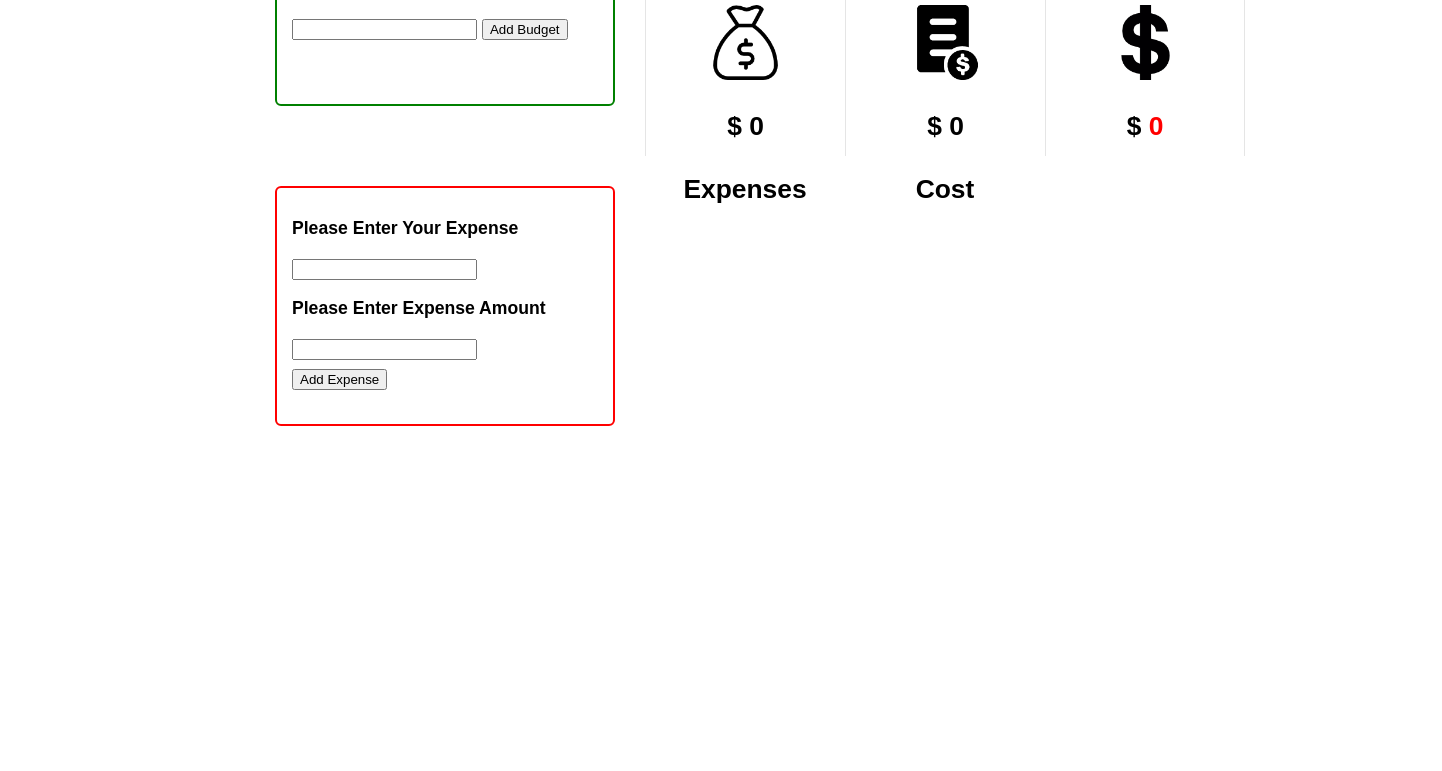
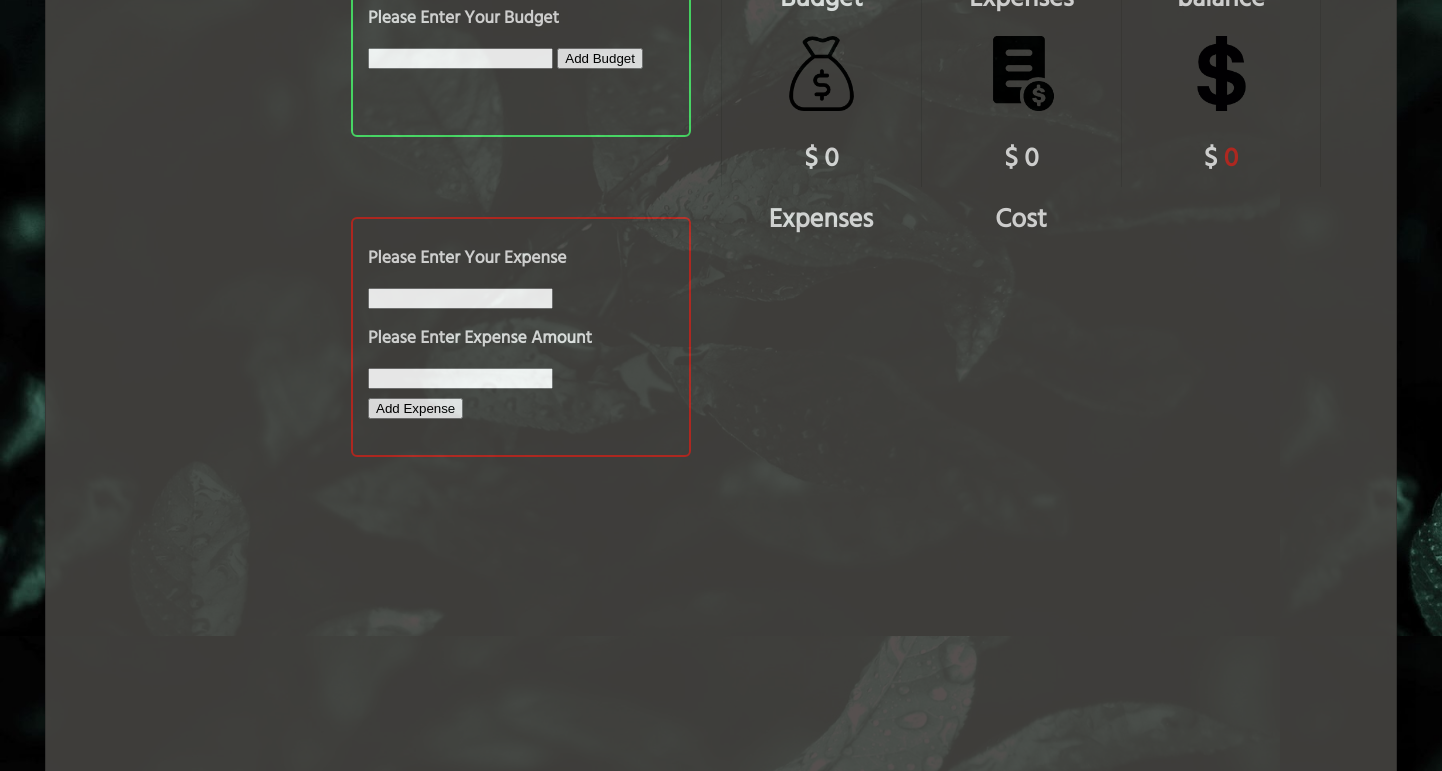
Before and after one commit to Dallas-Oliver/budget-App, a plain HTML site: page index.html in a window 1280 px wide. Shown: the part 164-935 px from the top of the page, 1442 px wide, since content can reach past the window. Before the commit the page ends 800 px from the top, so only its background shows below. Drawn offline with Linux system fonts and the light colour scheme.

Commit message:
styling improvments

```diff
--- a/index.html
+++ b/index.html
@@ -7,6 +7,10 @@
     <meta name="description" content="" />
     <meta name="viewport" content="width=device-width, initial-scale=1" />
     <link rel="stylesheet" href="style.css" />
+    <link
+      href="https://fonts.googleapis.com/css?family=Hind"
+      rel="stylesheet"
+    />
   </head>
   <body>
     <div id="ultimate-container">
--- a/main.js
+++ b/main.js
@@ -92,9 +92,9 @@ function displayBalance() {
 
 function changeBalanceColor() {
   if (Number(balanceDisplayAmt.innerHTML) <= 0) {
-    balanceDisplayAmt.style.color = "red";
+    balanceDisplayAmt.style.color = "#C02B23";
   } else {
-    balanceDisplayAmt.style.color = "green";
+    balanceDisplayAmt.style.color = "#4ce66a";
   }
 }
 
--- a/style.css
+++ b/style.css
@@ -1,23 +1,49 @@
 html {
   text-align: center;
+  height: 100%;
 }
 
 body {
   margin: 0px;
   margin: 30px;
   padding: 15px;
+  padding-top: 0px;
   border-radius: 6px;
-
+  height: 100%;
+  margin-top: 0px;
+  background-image: url("wallpaper.jpg");
+  background-repeat: no-repeat;
+  background-attachment: fixed;
+  background-size: 100%;
+  opacity: 0.9;
   display: inline-block;
   vertical-align: middle;
   line-height: 30px;
-  font-family: sans-serif;
+  font-family: "Hind", sans-serif;
   font-size: 1.1rem;
+  color: rgba(255, 255, 255, 0.85);
+}
+
+.overlay:after {
+  position: absolute;
+  width: 100%;
+  height: 100%;
+  top: 0;
+  left: 0;
+  background: rgba(0, 0, 0, 0.5);
+  opacity: 1;
 }
 
 #ultimate-container {
+  opacity: 1;
   display: grid;
   grid-template-columns: 200px 1000px;
+  background-color: #454441;
+  padding: 75px;
+  border: 1px solid rgba(0, 0, 0, 0.2);
+  border-radius: 2px;
+  box-shadow: 2px 4px 25px rgba(0, 0, 0, 0.1);
+  height: 100%;
 }
 
 .container {
@@ -84,7 +110,7 @@ body {
   margin: 30px;
   margin-bottom: 50px;
   padding-left: 15px;
-  border: 2px solid green;
+  border: 2px solid #4ce66a;
   border-radius: 6px;
 
   text-align: left;
@@ -106,7 +132,7 @@ body {
 
   margin: 30px;
   padding: 15px;
-  border: 2px solid red;
+  border: 2px solid #c02b23;
   border-radius: 6px;
 
   text-align: left;
@@ -153,7 +179,7 @@ body {
 }
 
 #balance-display-amount {
-  color: red;
+  color: #c02b23;
 }
 
 #balance-number {
@@ -210,9 +236,11 @@ li {
   padding: 5px 0px;
 }
 
+img {
+  color: rgba(0, 0, 0, 0.75);
+}
+
 #popup-window {
-  position: relative;
-  top: 75px;
   visibility: hidden;
   grid-column: 1;
   height: 470px;
@@ -222,6 +250,10 @@ li {
   border-radius: 6px;
   transition-property: background;
   transition-duration: 0.8s;
+}
+
+#popup-window:hover {
+  cursor: pointer;
 }
 
 #menu-list {
```
Also changed, not shown: wallpaper.jpg (added).
